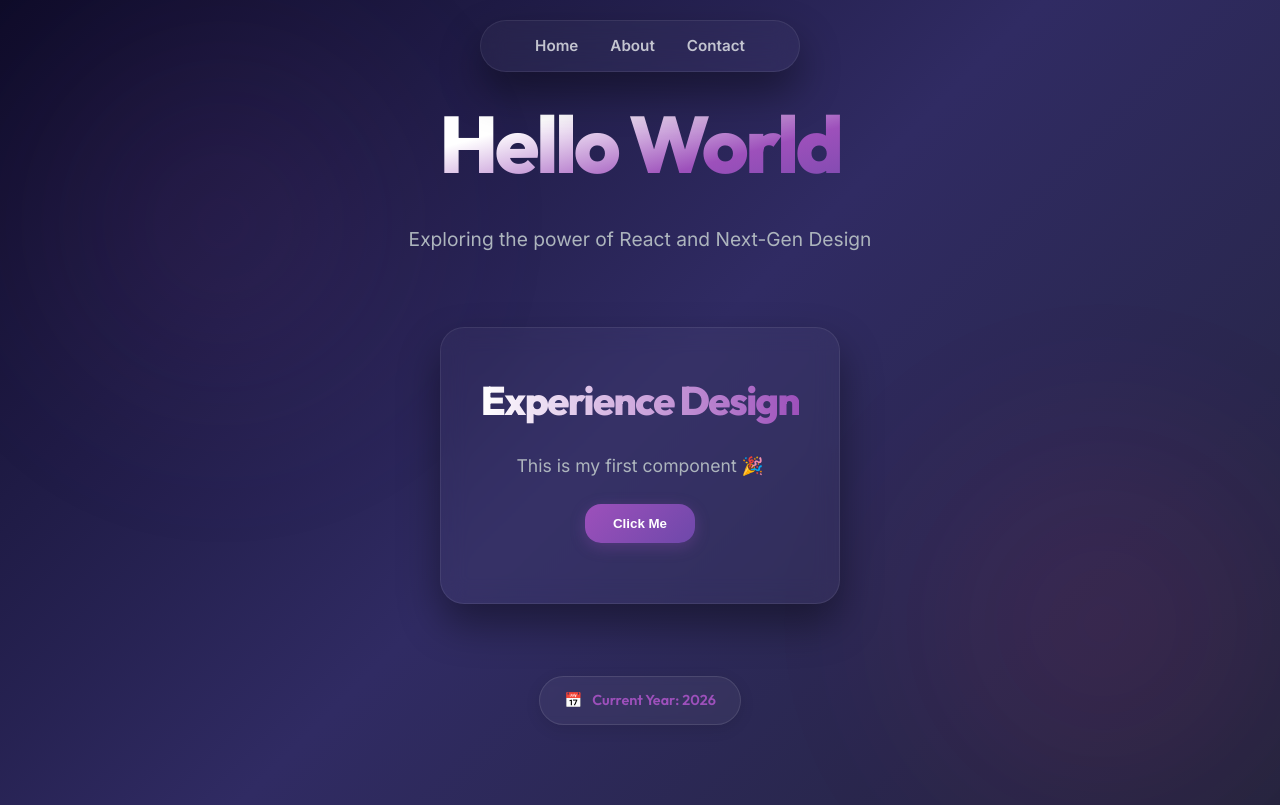
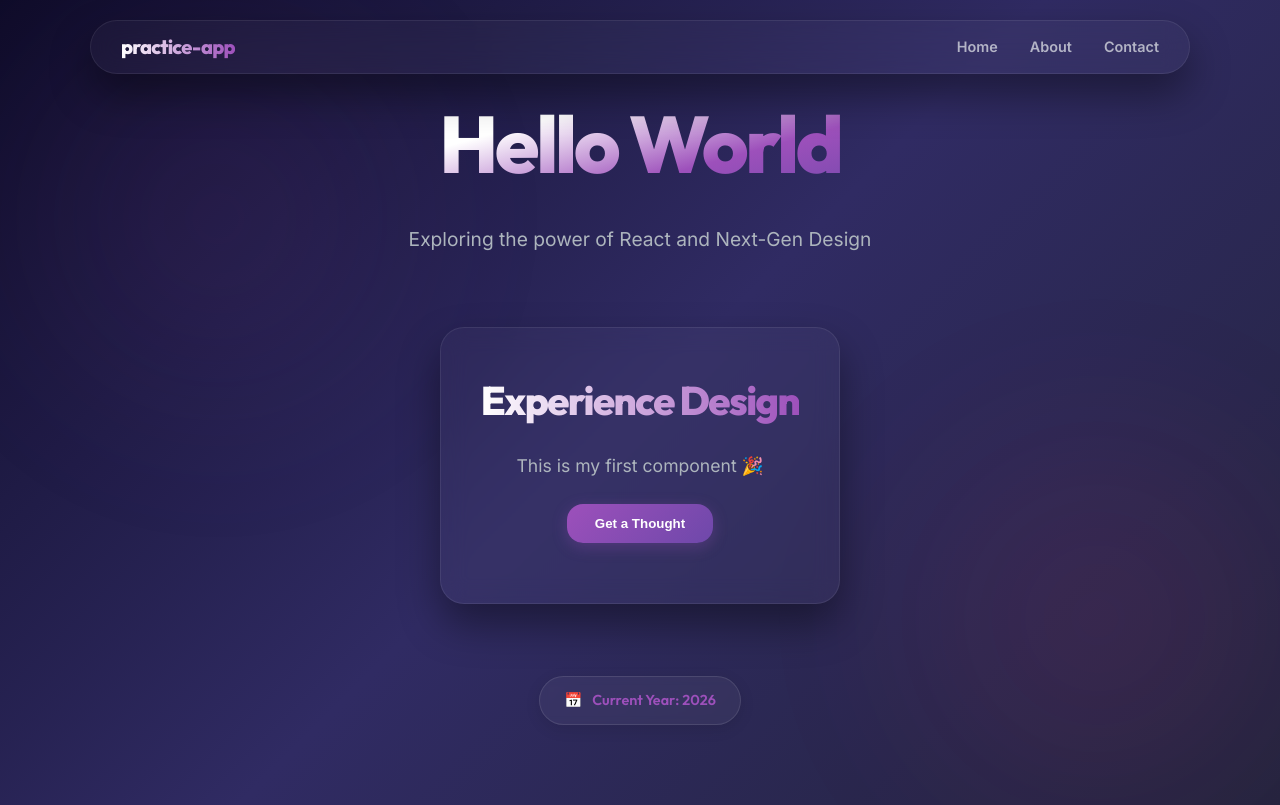
Before and after one commit to sri2202070112/react-day1-practice, a React (Vite) app: page / in a window 1280 px wide. Built offline with nearby package versions, Linux system fonts and the light colour scheme.

Commit message:
fix: redesign navbar with logo and implement interactive thought generator in Test component

```diff
--- a/src/App.css
+++ b/src/App.css
@@ -97,31 +97,53 @@
   top: 20px;
   left: 50%;
   transform: translateX(-50%);
-  width: auto;
-  min-width: 320px;
+  width: 90%;
+  max-width: 1100px;
   z-index: 100;
-  padding: 12px 30px;
+  padding: 10px 30px;
   border-radius: 40px;
+}
+
+.nav-container {
+  display: flex;
+  justify-content: space-between;
+  align-items: center;
+  width: 100%;
+}
+
+.logo {
+  font-family: var(--font-display);
+  font-weight: 800;
+  font-size: 1.25rem;
+  letter-spacing: -0.04em;
+  background: linear-gradient(to right, #fff, var(--primary));
+  background-clip: text;
+  -webkit-background-clip: text;
+  -webkit-text-fill-color: transparent;
 }
 
 .nav-list {
   display: flex;
   gap: 32px;
   align-items: center;
-  justify-content: center;
 }
 
 .nav-link {
   font-weight: 600;
-  font-size: 0.95rem;
+  font-size: 0.9rem;
   color: #e9ecef;
   transition: var(--transition-smooth);
-  opacity: 0.8;
+  opacity: 0.7;
 }
 
 .nav-link:hover {
   opacity: 1;
   color: var(--primary);
+}
+
+.button-premium.sm {
+  padding: 8px 20px;
+  font-size: 0.85rem;
 }
 
 /* Background elements */
@@ -141,5 +163,35 @@
 
 @keyframes float {
   0% { transform: translate(0, 0) scale(1); }
-  100% { transform: translate(50px, 50px) scale(1.1); }
+  100% { transform: translate(40px, 40px) scale(1.1); }
 }
+
+/* Interaction polish */
+.premium-card::before {
+  content: '';
+  position: absolute;
+  top: 0;
+  left: -100%;
+  width: 100%;
+  height: 100%;
+  background: linear-gradient(
+    120deg,
+    transparent,
+    rgba(255, 255, 255, 0.05),
+    transparent
+  );
+  transition: 0.5s;
+}
+
+.premium-card:hover::before {
+  left: 100%;
+}
+
+.fade-in {
+  animation: fadeIn 0.5s cubic-bezier(0.16, 1, 0.3, 1) forwards;
+}
+
+@keyframes fadeIn {
+  from { opacity: 0; transform: translateY(10px); }
+  to { opacity: 1; transform: translateY(0); }
+}
--- a/src/components/Header.jsx
+++ b/src/components/Header.jsx
@@ -1,11 +1,14 @@
 function Header() {
   return (
     <nav className="navbar glass">
-      <ul className="nav-list">
-        <li><a className="nav-link" href="#">Home</a></li>
-        <li><a className="nav-link" href="#">About</a></li>
-        <li><a className="nav-link" href="#">Contact</a></li>
-      </ul>
+      <div className="nav-container">
+        <div className="logo">practice-app</div>
+        <ul className="nav-list">
+          <li><a className="nav-link" href="#">Home</a></li>
+          <li><a className="nav-link" href="#">About</a></li>
+          <li><a className="nav-link" href="#">Contact</a></li>
+        </ul>
+      </div>
     </nav>
   );
 }
--- a/src/components/Test.jsx
+++ b/src/components/Test.jsx
@@ -1,14 +1,41 @@
+import { useState } from "react";
+
 function Test() {
+  const thoughts = [
+    "The best way to predict the future is to create it. 🚀",
+    "Small steps lead to big changes. ✨",
+    "Creativity is intelligence having fun. 🎨",
+    "Believe you can and you're halfway there. 💫",
+    "React is all about thinking in components. ⚛️",
+    "Design is not just what it looks like, it's how it works. 🛠️",
+    "Code is like humor; when you have to explain it, it’s bad. 😂"
+  ];
+
+  const [thoughtIndex, setThoughtIndex] = useState(0);
+  const [hasStarted, setHasStarted] = useState(false);
+
   function handleClick() {
-    alert("Welcome to my first React component 🚀");
+    // Pick a random thought different from the current one
+    let newIndex;
+    do {
+      newIndex = Math.floor(Math.random() * thoughts.length);
+    } while (newIndex === thoughtIndex && thoughts.length > 1);
+
+    setThoughtIndex(newIndex);
+    setHasStarted(true);
   }
 
   return (
     <div className="text-box">
       <p>This is my first component 🎉</p>
       <button className="button-premium" onClick={handleClick}>
-        Click Me
+        {hasStarted ? "Next Thought" : "Get a Thought"}
       </button>
+      {hasStarted && (
+        <p key={thoughtIndex} className="fade-in" style={{ marginTop: "20px", color: "var(--primary)", fontWeight: "600", fontStyle: "italic" }}>
+          "{thoughts[thoughtIndex]}"
+        </p>
+      )}
     </div>
   );
 }
```
